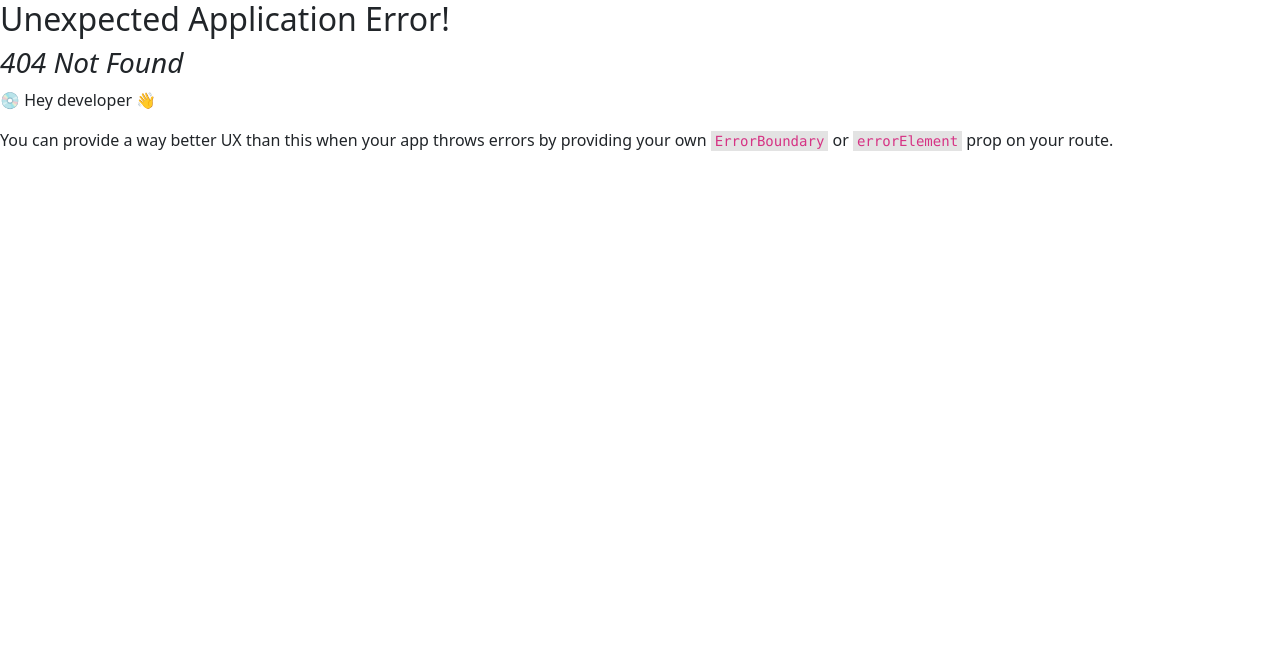
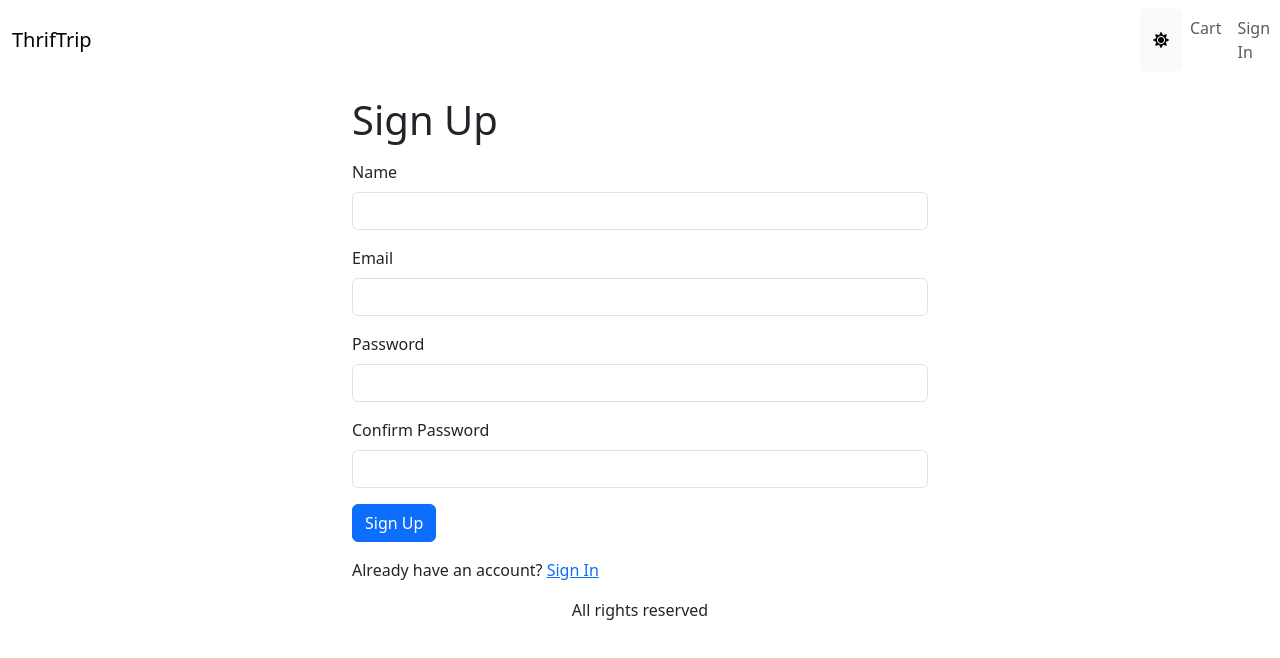
Before and after one commit to deaeba/TY-THRIFTRIP, a React (Vite) app in the folder frontend/: page /signup in a window 1280 px wide. Before the commit this address had no page. Shown: the top 658 px of the page. Built offline with nearby package versions, Linux system fonts and the light colour scheme.

Commit message:
Create-User-Signin-And-Signup-Pages

```diff
--- a/frontend/src/App.tsx
+++ b/frontend/src/App.tsx
@@ -1,5 +1,14 @@
+/* eslint-disable @typescript-eslint/no-unused-vars */
 import { useContext, useEffect } from "react";
-import { Badge, Button, Container, Nav, Navbar } from "react-bootstrap";
+import {
+  Badge,
+  Button,
+  Container,
+  Nav,
+  Navbar,
+  // eslint-disable-next-line @typescript-eslint/no-unused-vars
+  NavDropdown,
+} from "react-bootstrap";
 import { Link, Outlet } from "react-router-dom";
 import { LinkContainer } from "react-router-bootstrap";
 import { ToastContainer } from "react-toastify";
@@ -8,7 +17,7 @@ import { Store } from "./Store";
 
 function App() {
   const {
-    state: { mode, cart },
+    state: { mode, cart, userInfo },
     dispatch,
   } = useContext(Store);
 
@@ -18,6 +27,14 @@ function App() {
 
   const switchModeHandler = () => {
     dispatch({ type: "SWITCH_MODE" });
+  };
+  const signoutHandler = () => {
+    dispatch({ type: "USER_SIGNOUT" });
+    localStorage.removeItem("userInfo");
+    localStorage.removeItem("cartItems");
+    localStorage.removeItem("shippingAddress");
+    localStorage.removeItem("paymentMethod");
+    window.location.href = "/signin";
   };
 
   return (
@@ -42,9 +59,21 @@ function App() {
                 </Badge>
               )}
             </Link>
-            <a href="/signin" className="nav-link">
-              Sign In
-            </a>
+            {userInfo ? (
+              <NavDropdown title={userInfo.name} id="basic-nav-dropdown">
+                <Link
+                  className="dropdown-item"
+                  to="#signout"
+                  onClick={signoutHandler}
+                >
+                  Sign Out
+                </Link>
+              </NavDropdown>
+            ) : (
+              <Link className="nav-link" to="/signin">
+                Sign In
+              </Link>
+            )}
           </Nav>
         </Navbar>
       </header>
--- a/frontend/src/Store.tsx
+++ b/frontend/src/Store.tsx
@@ -2,12 +2,17 @@
 /* eslint-disable @typescript-eslint/no-non-null-assertion */
 import React from "react";
 import { Cart, CartItem } from "./types/Cart";
+import { UserInfo } from "./types/UserInfo";
 type AppState = {
   mode: string;
   cart: Cart;
+  userInfo?: UserInfo;
 };
 
 const initialState: AppState = {
+  userInfo: localStorage.getItem("userInfo")
+    ? JSON.parse(localStorage.getItem("userInfo")!)
+    : null,
   mode: localStorage.getItem("mode")
     ? localStorage.getItem("mode")!
     : window.matchMedia &&
@@ -35,7 +40,9 @@ const initialState: AppState = {
 type Action =
   | { type: "SWITCH_MODE" }
   | { type: "CART_ADD_ITEM"; payload: CartItem }
-  | { type: "CART_REMOVE_ITEM"; payload: CartItem };
+  | { type: "CART_REMOVE_ITEM"; payload: CartItem }
+  | { type: "USER_SIGNIN"; payload: UserInfo }
+  | { type: "USER_SIGNOUT" };
 
 function reducer(state: AppState, action: Action): AppState {
   switch (action.type) {
@@ -63,6 +70,32 @@ function reducer(state: AppState, action: Action): AppState {
       return { ...state, cart: { ...state.cart, cartItems } };
     }
 
+    case "USER_SIGNIN":
+      return { ...state, userInfo: action.payload };
+    case "USER_SIGNOUT":
+      return {
+        mode:
+          window.matchMedia &&
+          window.matchMedia("(prefers-color-scheme: dark)").matches
+            ? "dark"
+            : "light",
+        cart: {
+          cartItems: [],
+          paymentMethod: "PayPal",
+          shippingAddress: {
+            fullName: "",
+            address: "",
+            postalCode: "",
+            city: "",
+            country: "",
+          },
+          itemsPrice: 0,
+          shippingPrice: 0,
+          taxPrice: 0,
+          totalPrice: 0,
+        },
+      };
+
     default:
       return state;
   }
--- /dev/null
+++ b/frontend/src/hooks/userHooks.ts
@@ -0,0 +1,39 @@
+import { useMutation } from "@tanstack/react-query";
+import apiClient from "../apiClient";
+import { UserInfo } from "../types/UserInfo";
+export const useSigninMutation = () =>
+  useMutation({
+    mutationFn: async ({
+      email,
+      password,
+    }: {
+      email: string;
+      password: string;
+    }) =>
+      (
+        await apiClient.post<UserInfo>(`api/users/signin`, {
+          email,
+          password,
+        })
+      ).data,
+  });
+
+export const useSignupMutation = () =>
+  useMutation({
+    mutationFn: async ({
+      name,
+      email,
+      password,
+    }: {
+      name: string;
+      email: string;
+      password: string;
+    }) =>
+      (
+        await apiClient.post<UserInfo>(`api/users/signup`, {
+          name,
+          email,
+          password,
+        })
+      ).data,
+  });
--- a/frontend/src/index.css
+++ b/frontend/src/index.css
@@ -20,3 +20,6 @@ img.large {
 img.thumbnail {
   height: 80px;
 }
+.small-container {
+  max-width: 600px;
+}
--- a/frontend/src/main.tsx
+++ b/frontend/src/main.tsx
@@ -17,12 +17,17 @@ import { ReactQueryDevtools } from "@tanstack/react-query-devtools";
 import { StoreProvider } from "./Store";
 import CartPage from "./pages/CartPage";
 
+import SigninPage from "./pages/SigninPage";
+import SignupPage from "./pages/SignupPage";
+
 const router = createBrowserRouter(
   createRoutesFromElements(
     <Route path="/" element={<App />}>
       <Route index={true} element={<HomePage />} />
       <Route path="product/:slug" element={<ProductPage />} />
       <Route path="cart" element={<CartPage />} />
+      <Route path="signin" element={<SigninPage />} />
+      <Route path="signup" element={<SignupPage />} />
       {/* <Route path="dashboard" element={<Dashboard />} /> */}
       {/* ... etc. */}
     </Route>
--- /dev/null
+++ b/frontend/src/pages/SigninPage.tsx
@@ -0,0 +1,83 @@
+import { useContext, useEffect, useState } from "react";
+import { Button, Container, Form } from "react-bootstrap";
+import { Helmet } from "react-helmet-async";
+import { Link, useLocation, useNavigate } from "react-router-dom";
+import { toast } from "react-toastify";
+import LoadingBox from "../components/LoadingBox";
+import { useSigninMutation } from "../hooks/userHooks";
+import { Store } from "../Store";
+import { ApiError } from "../types/ApiError";
+import { getError } from "../utils";
+
+export default function SigninPage() {
+  const navigate = useNavigate();
+  const { search } = useLocation();
+  const redirectInUrl = new URLSearchParams(search).get("redirect");
+  const redirect = redirectInUrl ? redirectInUrl : "/";
+
+  const [email, setEmail] = useState("");
+  const [password, setPassword] = useState("");
+
+  const { state, dispatch } = useContext(Store);
+  const { userInfo } = state;
+
+  const { mutateAsync: signin, isLoading } = useSigninMutation();
+
+  const submitHandler = async (e: React.SyntheticEvent) => {
+    e.preventDefault();
+    try {
+      const data = await signin({
+        email,
+        password,
+      });
+      dispatch({ type: "USER_SIGNIN", payload: data });
+      localStorage.setItem("userInfo", JSON.stringify(data));
+      navigate(redirect);
+    } catch (err) {
+      toast.error(getError(err as ApiError));
+    }
+  };
+
+  useEffect(() => {
+    if (userInfo) {
+      navigate(redirect);
+    }
+  }, [navigate, redirect, userInfo]);
+
+  return (
+    <Container className="small-container">
+      <Helmet>
+        <title>Sign In</title>
+      </Helmet>
+      <h1 className="my-3">Sign In</h1>
+      <Form onSubmit={submitHandler}>
+        <Form.Group className="mb-3" controlId="email">
+          <Form.Label>Email</Form.Label>
+          <Form.Control
+            type="email"
+            required
+            onChange={(e) => setEmail(e.target.value)}
+          />
+        </Form.Group>
+        <Form.Group className="mb-3" controlId="password">
+          <Form.Label>Password</Form.Label>
+          <Form.Control
+            type="password"
+            required
+            onChange={(e) => setPassword(e.target.value)}
+          />
+        </Form.Group>
+        <div className="mb-3">
+          <Button disabled={isLoading} type="submit">
+            Sign In
+          </Button>
+          {isLoading && <LoadingBox />}
+        </div>
+        <div className="mb-3">
+          New customer?{" "}
+          <Link to={`/signup?redirect=${redirect}`}>Create your account</Link>
+        </div>
+      </Form>
+    </Container>
+  );
+}
--- /dev/null
+++ b/frontend/src/pages/SignupPage.tsx
@@ -0,0 +1,104 @@
+/* eslint-disable @typescript-eslint/no-unused-vars */
+import { useContext, useEffect, useState } from "react";
+import { Button, Container, Form } from "react-bootstrap";
+import { Helmet } from "react-helmet-async";
+import { Link, useLocation, useNavigate } from "react-router-dom";
+import { toast } from "react-toastify";
+import { useSignupMutation } from "../hooks/userHooks";
+import { Store } from "../Store";
+import { ApiError } from "../types/ApiError";
+import { getError } from "../utils";
+
+export default function SignupPage() {
+  const navigate = useNavigate();
+  const { search } = useLocation();
+  const redirectInUrl = new URLSearchParams(search).get("redirect");
+  const redirect = redirectInUrl ? redirectInUrl : "/";
+
+  const [name, setName] = useState("");
+  const [email, setEmail] = useState("");
+  const [password, setPassword] = useState("");
+  const [confirmPassword, setConfirmPassword] = useState("");
+
+  const { state, dispatch } = useContext(Store);
+  const { userInfo } = state;
+
+  useEffect(() => {
+    if (userInfo) {
+      navigate(redirect);
+    }
+  }, [navigate, redirect, userInfo]);
+
+  const { mutateAsync: signup, isLoading } = useSignupMutation();
+
+  const submitHandler = async (e: React.SyntheticEvent) => {
+    e.preventDefault();
+    if (password !== confirmPassword) {
+      toast.error("Passwords do not match");
+      return;
+    }
+    try {
+      const data = await signup({
+        name,
+        email,
+        password,
+      });
+      dispatch({ type: "USER_SIGNIN", payload: data });
+      localStorage.setItem("userInfo", JSON.stringify(data));
+      navigate(redirect);
+    } catch (err) {
+      toast.error(getError(err as ApiError));
+    }
+  };
+
+  return (
+    <Container className="small-container">
+      <Helmet>
+        <title>Sign Up</title>
+      </Helmet>
+      <h1 className="my-3">Sign Up</h1>
+      <Form onSubmit={submitHandler}>
+        <Form.Group className="mb-3" controlId="name">
+          <Form.Label>Name</Form.Label>
+          <Form.Control onChange={(e) => setName(e.target.value)} required />
+        </Form.Group>
+
+        <Form.Group className="mb-3" controlId="email">
+          <Form.Label>Email</Form.Label>
+          <Form.Control
+            type="email"
+            required
+            onChange={(e) => setEmail(e.target.value)}
+          />
+        </Form.Group>
+
+        <Form.Group className="mb-3" controlId="password">
+          <Form.Label>Password</Form.Label>
+          <Form.Control
+            type="password"
+            required
+            onChange={(e) => setPassword(e.target.value)}
+          />
+        </Form.Group>
+
+        <Form.Group className="mb-3" controlId="confirmPassword">
+          <Form.Label>Confirm Password</Form.Label>
+          <Form.Control
+            type="password"
+            onChange={(e) => setConfirmPassword(e.target.value)}
+            required
+          />
+        </Form.Group>
+
+        <div className="mb-3">
+          <Button type="submit">Sign Up</Button>
+        </div>
+
+        <div className="mb-3">
+          Already have an account?{" "}
+          <Link to={`/signin?redirect=${redirect}`}>Sign In</Link>
+        </div>
+      </Form>
+    </Container>
+  );
+}
--- /dev/null
+++ b/frontend/src/types/UserInfo.ts
@@ -0,0 +1,6 @@
+export type UserInfo = {
+  name: string;
+  email: string;
+  token: string;
+  isAdmin: boolean;
+};
```
Also changed, not shown: 2 other files (tests, documents, lock files or other folders).
